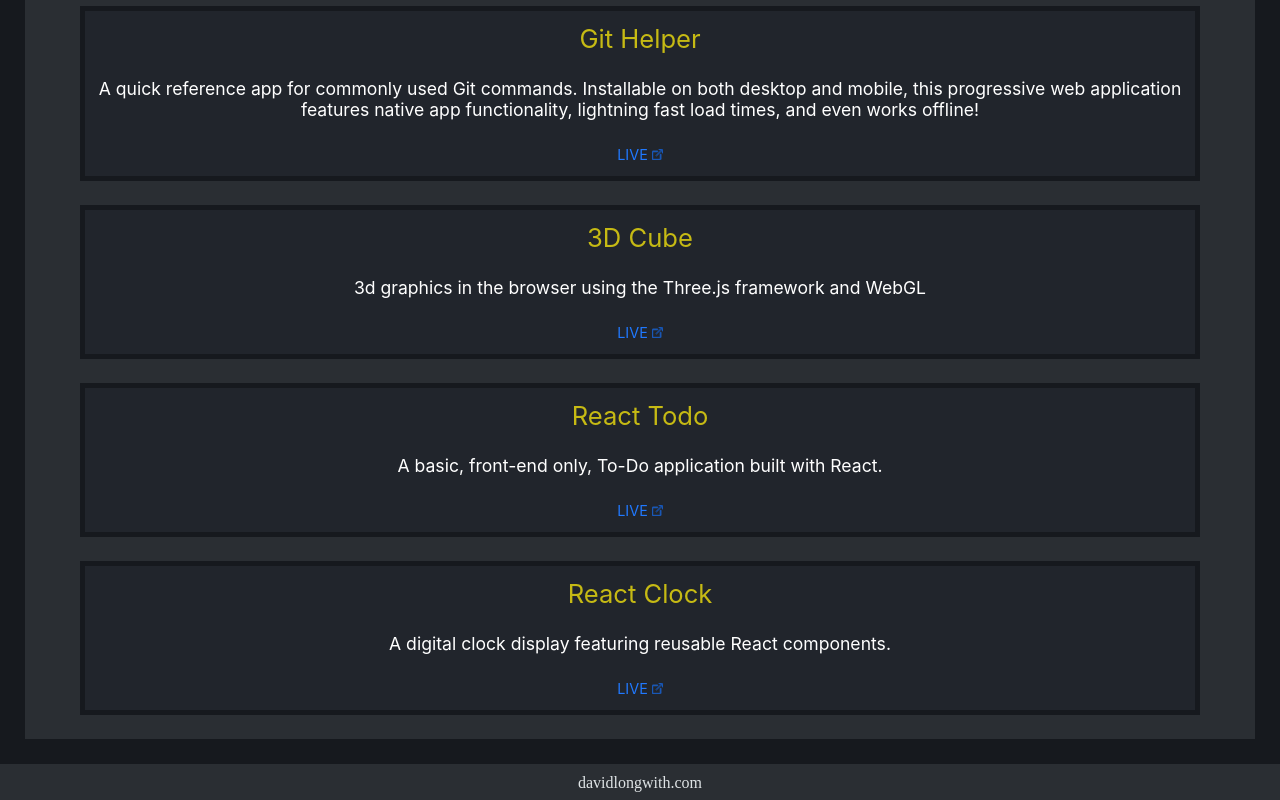
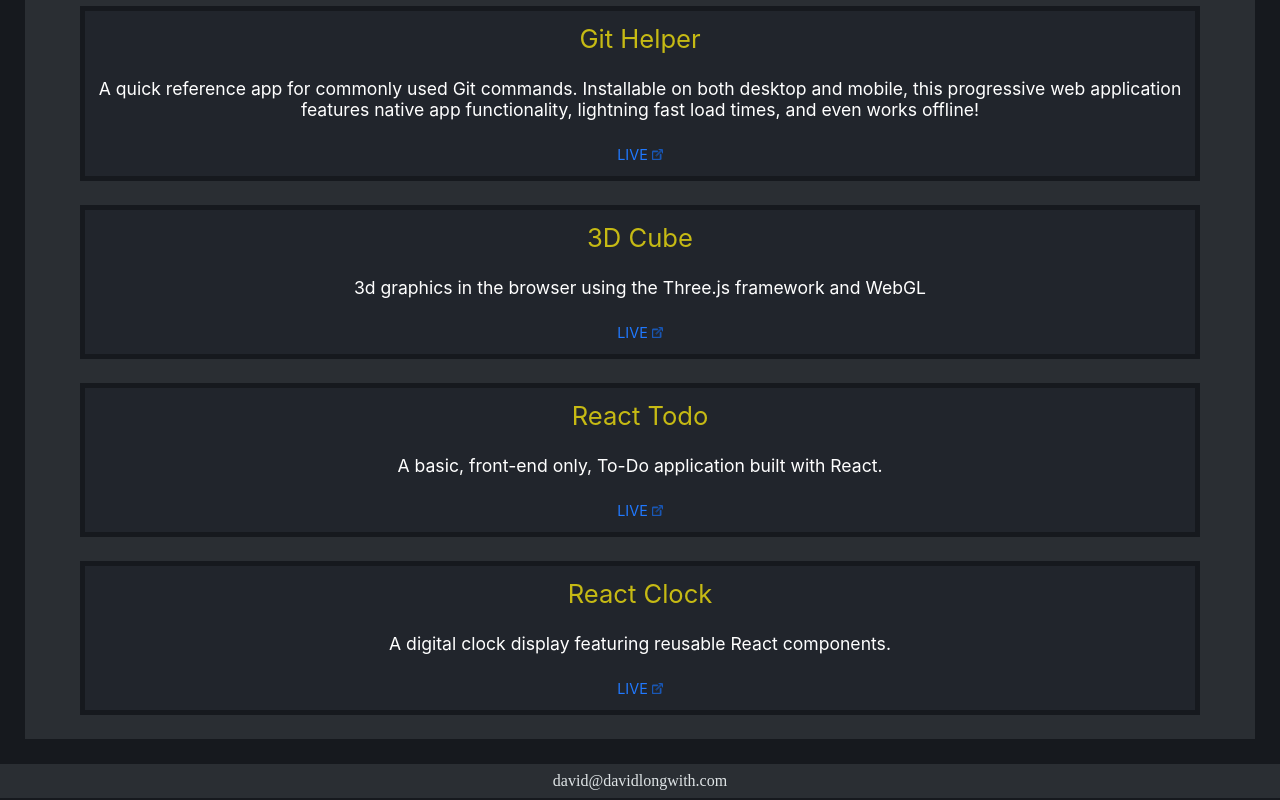
Before and after one commit to davidlongwith/david-home, a React (Create React App) app: page / in a window 1280 px wide. Shown: the part 413-1213 px from the top of the page. Built offline with nearby package versions, Linux system fonts and the light colour scheme.

Commit message:
footer email

```diff
--- a/src/components/Footer.js
+++ b/src/components/Footer.js
@@ -3,7 +3,7 @@
 
 const Footer = () => (
   <footer className="app-footer">
-    <a href="#root">davidlongwith.com</a>
+    <p>david@davidlongwith.com</p>
   </footer>
 );
 
--- a/src/css/footer.css
+++ b/src/css/footer.css
@@ -5,15 +5,7 @@
   text-align: center;
 }
 
-.app-footer a {
+.app-footer p {
   font-family: cursive;
   font-size: 1em;
 }
-
-.app-footer a:link,
-.app-footer a:visited,
-.app-footer a:hover,
-.app-footer a:active {
-  color: #dfe4e6;
-  text-decoration: none;
-}
```
